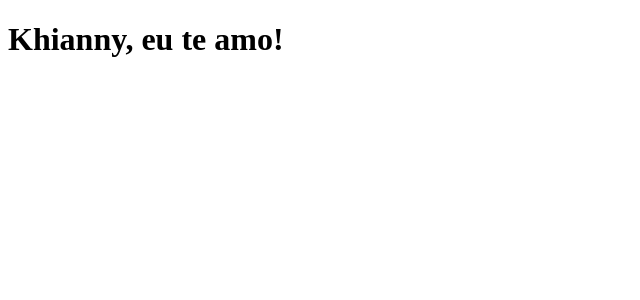
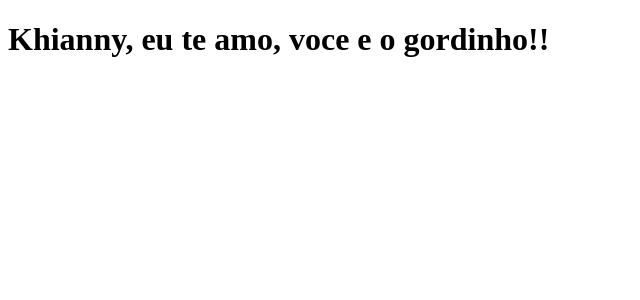
Before and after one commit to ArleiPfutzeJr/clone-tabnews, a Next.js app: page / in a window 1280 px wide. Shown: the top 300 px of the page, without its empty margins (0-640 px from the left). Built offline with nearby package versions, Linux system fonts and the light colour scheme.

Commit message:
refactor: test deploy vercel

```diff
--- a/pages/index.js
+++ b/pages/index.js
@@ -1,6 +1,6 @@
 function Home(){
   return <h1>
-    Khianny, eu te amo!
+    Khianny, eu te amo, voce e o gordinho!!
   </h1>
 }
 
```
